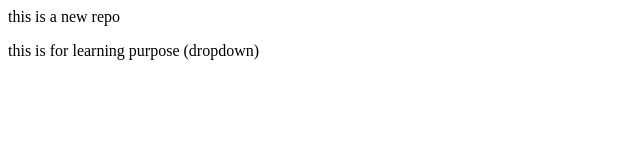
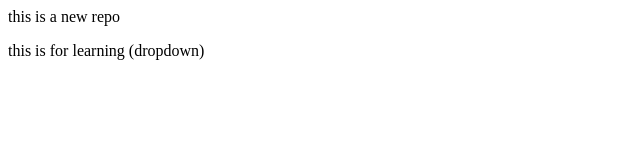
Before and after one commit to Kusmach/localrepository, a plain HTML site: page index.html in a window 1280 px wide. Shown: the full height of the page, 0-640 px from the left. Drawn offline with Linux system fonts and the light colour scheme.

Commit message:
fix the sentence

```diff
--- a/index.html
+++ b/index.html
@@ -1,2 +1,2 @@
 <p>this is a new repo</p>
-<P>this is for learning purpose (dropdown)</P>
+<P>this is for learning (dropdown)</P>
```
